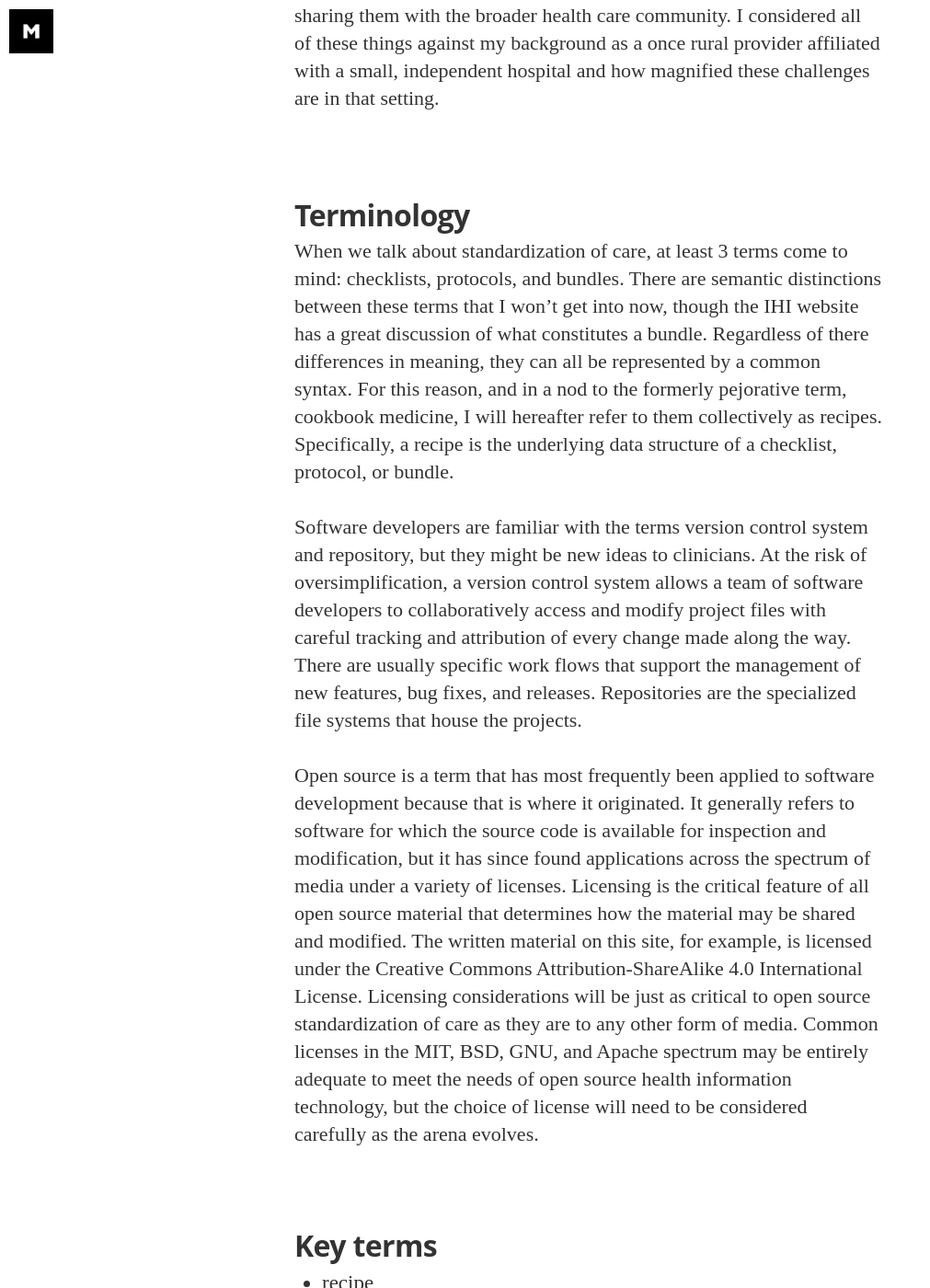
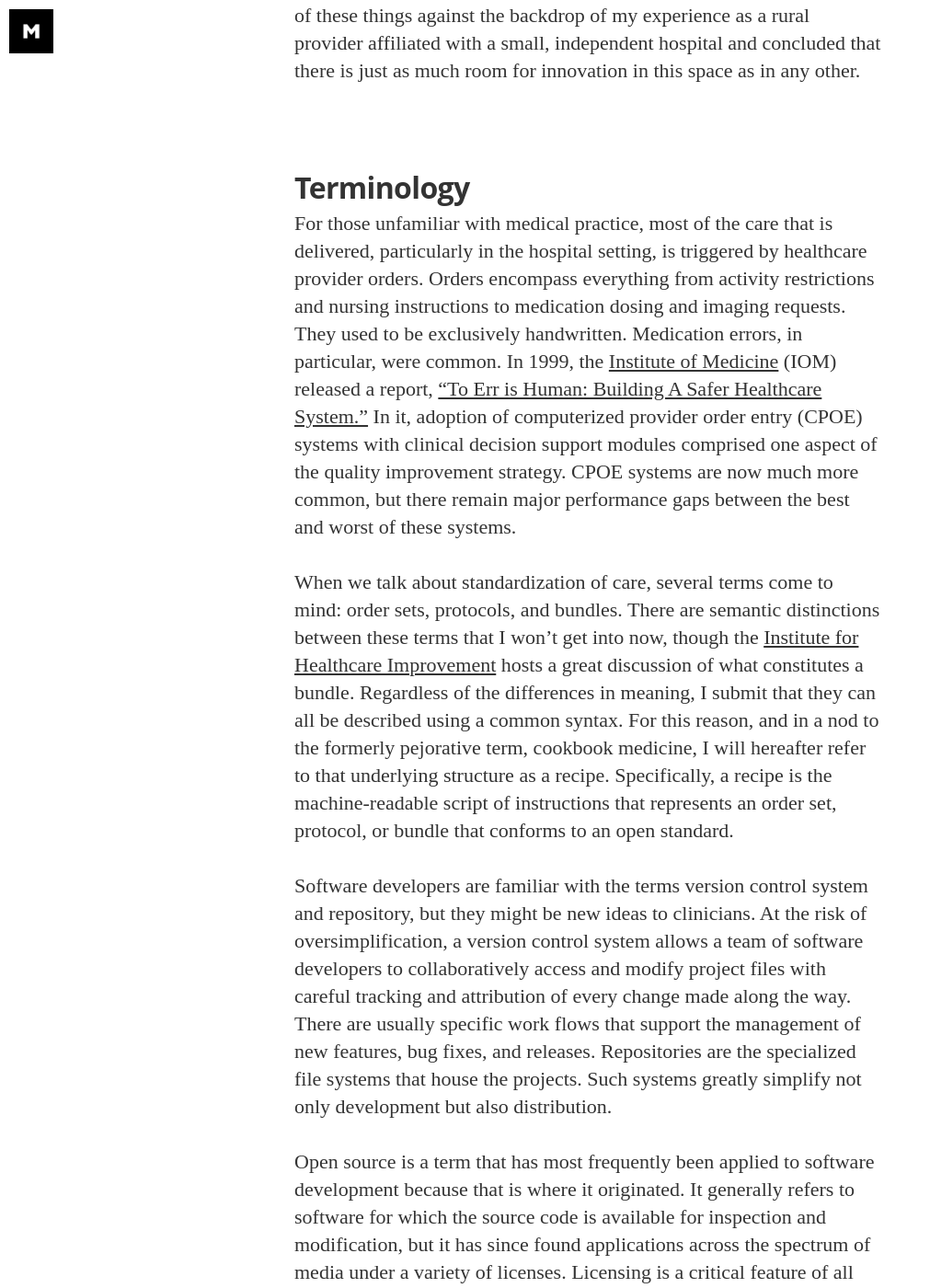
Before and after one commit to brianmacarthur/brianmacarthur.github.io, a Jekyll site: the page built from _posts/2014-12-12-open-source-standardization-of-care.markdown, in a window 1280 px wide and 1400 px high, scrolled down 2093 px. Shown: the whole window at 92% size, without its empty margins (0-1011 px from the left). Built offline with Jekyll 4.4.1, drawn with Linux system fonts in a browser that asks for light colours; nearby versions of some CDN libraries; some web fonts are replaced; Markdown is read by kramdown in place of the engine named in the settings; some of the changed text lies outside the part shown.

Commit message:
incorporating Dave's critique

```diff
--- a/_posts/2014-12-12-open-source-standardization-of-care.markdown
+++ b/_posts/2014-12-12-open-source-standardization-of-care.markdown
@@ -6,25 +6,28 @@ categories: introduction
 tags:
 image: /assets/article_images/2014-08-29-welcome-to-jekyll/desktop.jpg
 ---
-I propose a platform for hosted health care checklist, protocol, and bundle management that embraces key concepts of the open source software movement. If this product existed commercially, it might be called GitHub Health.
+I propose a platform for hosted health care checklist, protocol, and bundle management that embraces key concepts of the open source software movement. If this product existed commercially, it might be called [GitHub](http://www.github.com/about) Health.
 
 #Inspiration
-I recently attended the 2014 World Symposium of Perinatal Medicine, a fantastic triennial conference that I can't recommend highly enough. That is where I had my first thoughts about open source standardization of care.
+I recently attended the [2014 World Symposium of Perinatal Medicine](http://www.worldsymposium.net/2014topics), a fantastic triennial conference that I can't recommend highly enough. That is where I had my first thoughts about open source standardization of care.
 
-Steven Clark, MD of the Baylor College of Medicine and Texas Children's Hospital delivered a presentation at the 2014 World Symposium of Perinatal Medicine entitled, "Standardization of Care and Perinatal Outcomes Improvement," in which he shared his experience building a high reliability organization and the evidence backing up that approach. He advocated simple and sometimes obvious quality improvement strategies employing protocols to standardize approaches to commonly encountered clinical problems. The most primitive example he cited was a medication management checklist that he jotted down during a 10 minute fishing break.
+[Steven Clark, MD](http://www.ncbi.nlm.nih.gov/pubmed?term=Clark%2C%20Steven%20L%5BAuthor%5D) of the Baylor College of Medicine and Texas Children's Hospital delivered a presentation at the conference entitled, "Standardization of Care and Perinatal Outcomes Improvement," in which he shared his experience building a high reliability organization and the evidence backing up that approach. He advocated simple and sometimes obvious quality improvement strategies employing protocols to standardize approaches to commonly encountered clinical problems. The most primitive example he cited was an induction of labor order set he jotted down while taking a break from fishing.
 
-Another presenter, Alan Spitzer, MD approached the same topic from the other end of the spectrum as the Senior VP for Research, Education and Quality at Mednax, Pediatrix Medical Group, and American Anesthesiology. He delivered a presentation entitled, "How do we safely improve care in the NICU?." In it, he highlighted the importance of measuring outcomes at every level of a health care organization and using that data to design and implement strategies to improve outcomes for underperforming providers and sites across the organization.
+Another presenter, [Alan Spitzer, MD](http://www.ncbi.nlm.nih.gov/pubmed?term=Spitzer%2C%20Alan%20R%5BAuthor%5D) approached the same topic from the other end of the spectrum as the Senior VP for Research, Education and Quality at [Mednax, Pediatrix Medical Group, and American Anesthesiology](http://www.mednax.net). He delivered a presentation entitled, "How do we safely improve care in the NICU?." In it, he highlighted the importance of measuring outcomes at every level of a health care organization and using that data to design and implement strategies to improve outcomes for underperforming providers and sites across the organization.
 
-One of the messages I took away from each presenter was that there remain multitudinous targets for standardization of care across a broad swathe of the medical landscape. On the other hand, there are immense challenges involved in the development of best practices within an organization. On top of that, there are further obstacles in the way of sharing them with the broader health care community. I considered all of these things against my background as a once rural provider affiliated with a small, independent hospital and how magnified these challenges are in that setting.
+One of the messages I took away from each presenter was that there remain multitudinous targets for standardization of care across broad swaths of the medical landscape. On the other hand, there are immense challenges involved in the development of best practices within an organization. On top of that, there are further obstacles in the way of sharing them with the broader health care community. I considered all of these things against the backdrop of my experience as a rural provider affiliated with a small, independent hospital and concluded that there is just as much room for innovation in this space as in any other.
 
 #Terminology
-When we talk about standardization of care, at least 3 terms come to mind: checklists, protocols, and bundles. There are semantic distinctions between these terms that I won't get into now, though the IHI website has a great discussion of what constitutes a bundle. Regardless of there differences in meaning, they can all be represented by a common syntax. For this reason, and in a nod to the formerly pejorative term, cookbook medicine, I will hereafter refer to them collectively as recipes. Specifically, a recipe is the underlying data structure of a checklist, protocol, or bundle.
+For those unfamiliar with medical practice, most of the care that is delivered, particularly in the hospital setting, is triggered by healthcare provider orders. Orders encompass everything from activity restrictions and nursing instructions to medication dosing and imaging requests. They used to be exclusively handwritten. Medication errors, in particular, were common. In 1999, the [Institute of Medicine](http://www.iom.edu) (IOM) released a report, ["To Err is Human: Building A Safer Healthcare System."](http://www.iom.edu/Reports/1999/To-Err-is-Human-Building-A-Safer-Health-System.aspx) In it, adoption of computerized provider order entry (CPOE) systems with clinical decision support modules comprised one aspect of the quality improvement strategy. CPOE systems are now much more common, but there remain major performance gaps between the best and worst of these systems.
 
-Software developers are familiar with the terms version control system and repository, but they might be new ideas to clinicians. At the risk of oversimplification, a version control system allows a team of software developers to collaboratively access and modify project files with careful tracking and attribution of every change made along the way. There are usually specific work flows that support the management of new features, bug fixes, and releases. Repositories are the specialized file systems that house the projects.
+When we talk about standardization of care, several terms come to mind: order sets, protocols, and bundles. There are semantic distinctions between these terms that I won't get into now, though the [Institute for Healthcare Improvement](http://www.ihi.org/resources/Pages/ImprovementStories/WhatIsaBundle.aspx) hosts a great discussion of what constitutes a bundle. Regardless of the differences in meaning, I submit that they can all be described using a common syntax. For this reason, and in a nod to the formerly pejorative term, cookbook medicine, I will hereafter refer to that underlying structure as a recipe. Specifically, a recipe is the machine-readable script of instructions that represents an order set, protocol, or bundle that conforms to an open standard.
 
-Open source is a term that has most frequently been applied to software development because that is where it originated. It generally refers to software for which the source code is available for inspection and modification, but it has since found applications across the spectrum of media under a variety of licenses. Licensing is the critical feature of all open source material that determines how the material may be shared and modified. The written material on this site, for example, is licensed under the Creative Commons Attribution-ShareAlike 4.0 International License. Licensing considerations will be just as critical to open source standardization of care as they are to any other form of media. Common licenses in the MIT, BSD, GNU, and Apache spectrum may be entirely adequate to meet the needs of open source health information technology, but the choice of license will need to be considered carefully as the arena evolves.
+Software developers are familiar with the terms version control system and repository, but they might be new ideas to clinicians. At the risk of oversimplification, a version control system allows a team of software developers to collaboratively access and modify project files with careful tracking and attribution of every change made along the way. There are usually specific work flows that support the management of new features, bug fixes, and releases. Repositories are the specialized file systems that house the projects. Such systems greatly simplify not only development but also distribution.
 
-##Key terms
+Open source is a term that has most frequently been applied to software development because that is where it originated. It generally refers to software for which the source code is available for inspection and modification, but it has since found applications across the spectrum of media under a variety of licenses. Licensing is a critical feature of all open source material and determines how it may be shared and modified. The written material on this site, for example, is licensed under the [Creative Commons Attribution-ShareAlike 4.0 International License](https://creativecommons.org/licenses/by-sa/4.0/legalcode). Licensing considerations are just as critical to open source standardization of care as they are to any other form of media. Existing licenses in the [BSD](https://www.gnu.org/licenses/license-list.html#ModifiedBSD), [GNU](https://www.gnu.org/licenses/license-list.html), and [Apache](http://www.apache.org/licenses/) spectrum may be entirely adequate to meet the needs of open source health information technology, but the choice of license will need to be considered carefully as the arena evolves.
+
+###Key terms
+- CPOE
 - recipe
 - version control system
 - repository
@@ -34,19 +37,19 @@ Open source is a term that has most frequently been applied to software developm
 #Implementation
 What I propose is a software ecosystem that revolves around a central host of version controlled open source recipes that conform to a well defined specification.
 
-##Recipe specification
+###Recipe specification
 The recipe specification ideally leverages existing tools and familiar data structures. Ideally, there already exists a specification for computer physician order entry (CPOE) for which EHRs already have integration modules, and which is openly available. Otherwise, I would recommend a lightweight CPOE JavaScript or CoffeeScript framework or a CPOE templating engine to handle not just data objects but instruction logic.
 
-##Recipe managment
+###Recipe managment
 Consider a source code management platform like GitHub. Now imagine that instead of source code repositories, it hosts standardization of care repositories. Each recipe repository would track changes and attribute contributors along with optionally including a description of the recipe and providing citations for each component. Additionally, each repository would have its own permalink, be indexed for search, and have a rating. A public API would facilitate the development of authoring clients, mobile viewers, and EHR integration.
 
-##Authoring
+###Authoring
 A capable first-party authoring client in the form of a web application is critical to the success of this project. Until a recipe specification is defined, we must just take it for granted that such an application would be produced before public release.
 
-##Validation
+###Validation
 A strong validation tool or test suite must be run against any recipe before sharing is permitted. With careful consideration of the recipe specification, it should be possible to develop a universal test suite that can be run against any recipe on the host any time a modification is made. While this would not obviate the need for client-specific testing in the case of EHR integration, it would provide a basic level of security to the community.
 
-##Support
+###Support
 I'm not convinced that endorsement from policy makers and EHR vendors is absolutely critical to the success of this endeavor, but it would be immensely helpful to gain some support from industry or government in the initial drive to gain traction for a CPOE-like recipe specification. Health information technology does not have the best track record when it comes to interoperability, but I would treat this as an opportunity to make a positive change on that issue.
 
 #Conclusion
```
